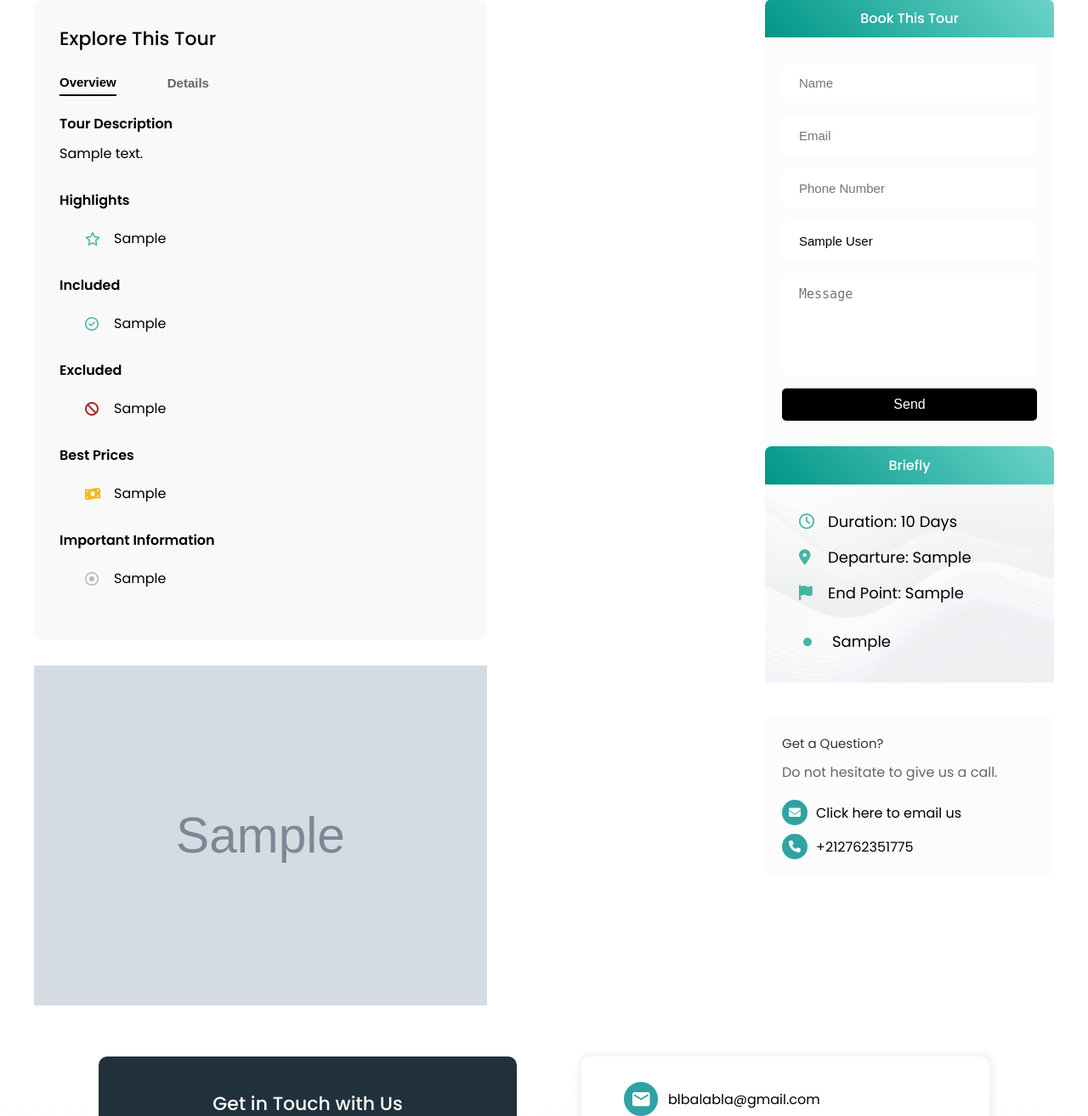
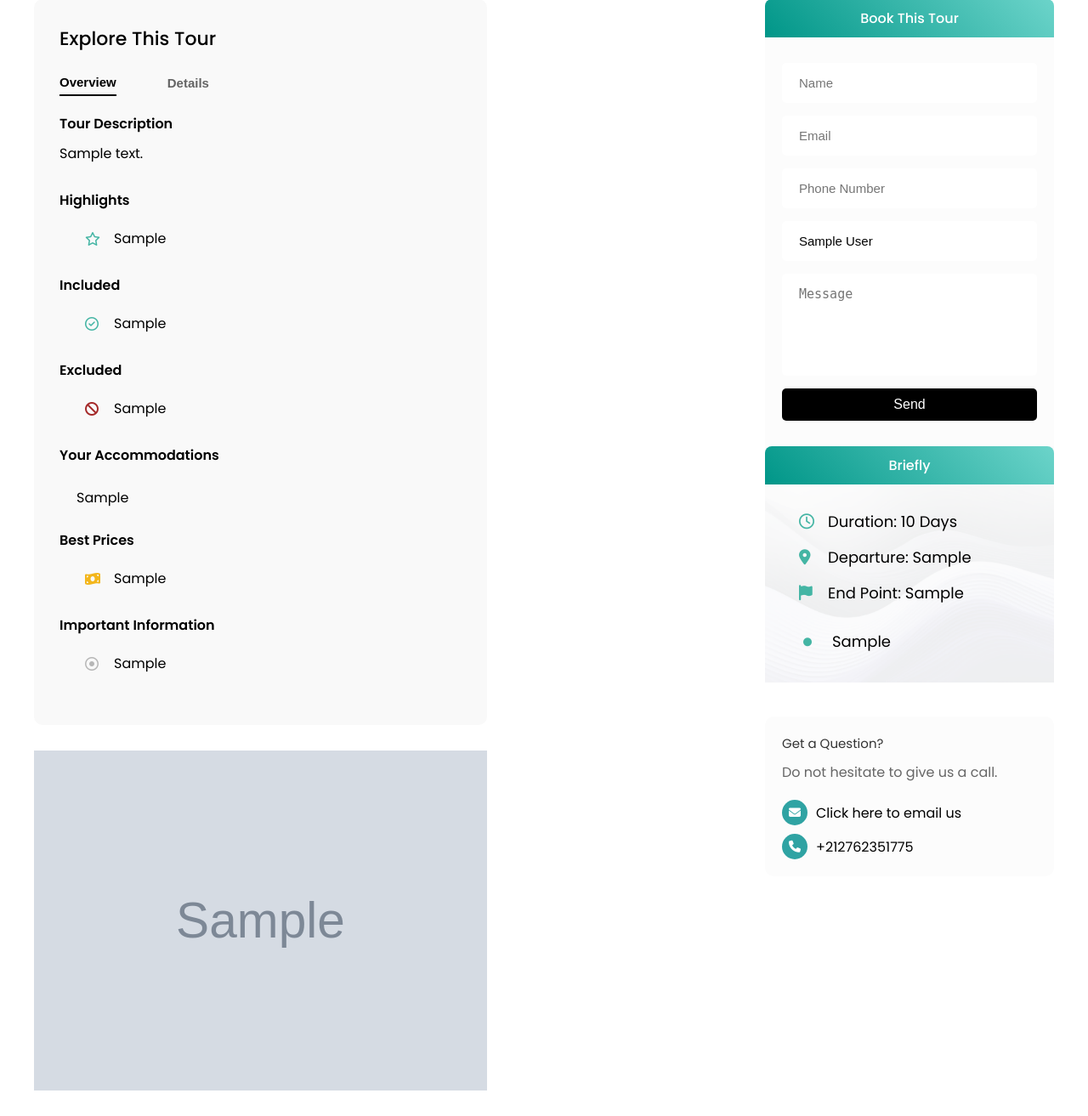
Before and after one commit to MarwaneData/MTP, a Django app: a page that uses templates/tour.html in a window 1280 px wide. Shown: the part 855-2168 px from the top of the page at 85% size. Run offline with Django 5.2, Linux system fonts and the light colour scheme; data comes from the database, SQL or seed files in the repository; tables that the repository leaves empty hold one stand-in row (values such as "Sample post"); grey boxes marked "Sample" are stand-in pictures; some libraries are stand-ins or nearby versions.

Commit message:
Update tour.html

```diff
--- a/templates/tour.html
+++ b/templates/tour.html
@@ -75,6 +75,15 @@
                                     <li><i class="fas fa-ban" style="color: brown;"></i> {{ item }}</li>
                                 {% endfor %}
                             </ul>
+                            <h3 class="TourtitleInfo">Your Accommodations</h3>
+                            <ul class="included" style="list-style-type: disc; padding-left: 20px;">
+                                {% for item in tour.get_information_list %}
+                                    <li style="font-size: 1rem; margin: 5px 0; color: black;">
+                                        {{ item }}
+                                    </li>
+                                {% endfor %}
+                            </ul>
+
                             <h3 class="TourtitleInfo">Best Prices</h3>
                             <ul class="included">
                                 {% for item in tour.get_prices %}
```
